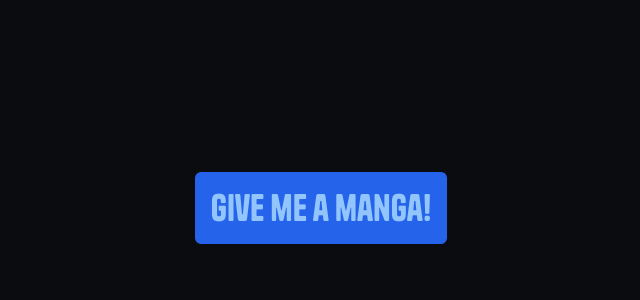
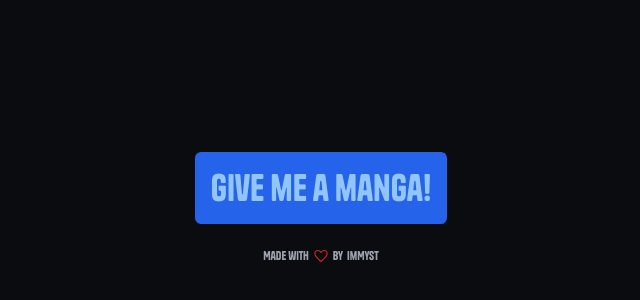
Before and after one commit to ImMyst/give-manga, a Next.js app: page / in a window 1280 px wide. Shown: the part 192-492 px from the top of the page, without its empty margins (319-959 px from the left). Built offline with nearby package versions, Linux system fonts and the light colour scheme.

Commit message:
feat: add about section

```diff
--- a/app/layout.tsx
+++ b/app/layout.tsx
@@ -16,7 +16,7 @@ export default function RootLayout({
         <main
           className={cn(
             Tanker.className,
-            "bg-[#0B0C10] flex text-center text-yellow-50 w-screen max-w-3xl m-auto h-screen items-center justify-center"
+            "bg-[#0B0C10 relative flex-col space-y-6 flex text-center text-yellow-50 w-screen max-w-3xl m-auto h-screen items-center justify-center"
           )}
         >
           {children}
--- a/app/page.tsx
+++ b/app/page.tsx
@@ -4,6 +4,8 @@ import Button from "components/Button";
 import MangaInfo from "components/MangaInfo";
 import { Data, Manga } from "types/Manga";
 import { useState } from "react";
+import Link from "next/link";
+import About from "components/About";
 
 export default function Home() {
   const [currentManga, setCurrentManga] = useState<Data | null>(null);
@@ -26,6 +28,7 @@ export default function Home() {
         </>
       )}
       <Button onClick={getRandomManga} />
+      <About />
     </>
   );
 }
--- /dev/null
+++ b/components/About.tsx
@@ -0,0 +1,32 @@
+"use client";
+
+export default function About() {
+  return (
+    <section className="flex space-x-1 items-center text-xs text-gray-400">
+      <span>Made with</span>
+      <svg
+        className="fill-red-600 w-4"
+        xmlns="http://www.w3.org/2000/svg"
+        fill-rule="evenodd"
+        stroke-linejoin="round"
+        stroke-miterlimit="2"
+        clip-rule="evenodd"
+        viewBox="0 0 24 24"
+      >
+        <path
+          fill-rule="nonzero"
+          d="M7.234 3.004C4.582 3.004 2 4.833 2 8.181c0 3.725 4.345 7.727 9.303 12.54a.996.996 0 0 0 1.394 0C17.674 15.89 22 11.907 22 8.181c0-3.353-2.58-5.168-5.229-5.168A5.692 5.692 0 0 0 12 5.567a5.686 5.686 0 0 0-4.766-2.563zm0 1.5c1.99.001 3.202 1.353 4.155 2.7a.752.752 0 0 0 1.223.003c.955-1.339 2.19-2.694 4.159-2.694 1.796 0 3.729 1.148 3.729 3.668 0 2.671-2.881 5.673-8.5 11.127-5.454-5.285-8.5-8.389-8.5-11.127 0-1.125.389-2.069 1.124-2.727.673-.604 1.625-.95 2.61-.95z"
+        />
+      </svg>
+      <span>by</span>
+      <a
+        className="hover:underline decoration-blue-600 hover:text-yellow-50"
+        href="https://github.com/ImMyst"
+        target={"_blank"}
+        rel="noreferrer"
+      >
+        ImMyst
+      </a>
+    </section>
+  );
+}
```
